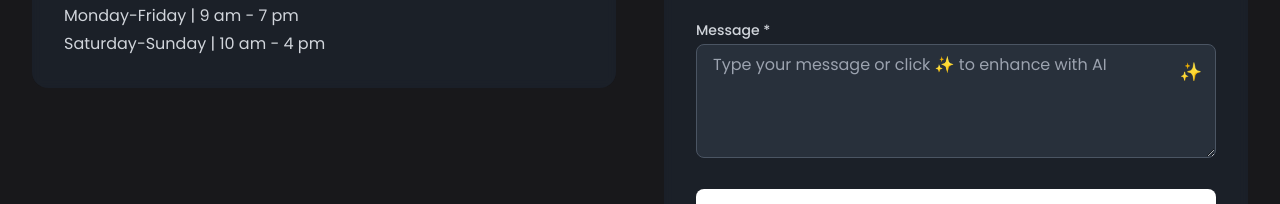
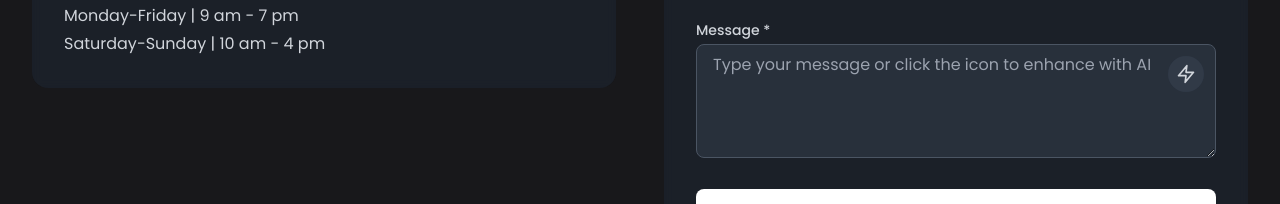
Before and after one commit to arham777/arham-photography, a React (Vite) app: page /contact in a window 1280 px wide. Shown: the part 804-1008 px from the top of the page. Built offline with nearby package versions, Linux system fonts and the light colour scheme.

Commit message:
minor changes icons

```diff
--- a/src/Pages/ContactPage/ContactPage.jsx
+++ b/src/Pages/ContactPage/ContactPage.jsx
@@ -319,13 +319,13 @@ const ContactPage = () => {
                     required
                     rows="4"
                       className="w-full px-4 py-2 pr-12 rounded-lg bg-gray-700/50 border border-gray-600 text-white focus:outline-none focus:border-white transition-colors"
-                      placeholder="Type your message or click ✨ to enhance with AI"
+                      placeholder="Type your message or click the icon to enhance with AI"
                   ></textarea>
                     <button
                       type="button"
                       onClick={handleAiEnhanceMessage}
                       disabled={isAiLoading}
-                      className="absolute top-2 right-2 p-1.5 text-lg text-gray-400 hover:text-white transition-colors disabled:opacity-50 disabled:cursor-not-allowed"
+                      className="absolute top-3 right-3 w-9 h-9 flex items-center justify-center bg-gray-700/60 hover:bg-gray-600/80 text-gray-300 hover:text-white rounded-full transition-all duration-200 disabled:opacity-50 disabled:cursor-not-allowed focus:outline-none focus:ring-2 focus:ring-offset-2 focus:ring-offset-gray-800 focus:ring-sky-500"
                       aria-label="Enhance message with AI"
                       title="Enhance message with AI"
                     >
@@ -335,7 +335,9 @@ const ContactPage = () => {
                           <path className="opacity-75" fill="currentColor" d="M4 12a8 8 0 018-8V0C5.373 0 0 5.373 0 12h4zm2 5.291A7.962 7.962 0 014 12H0c0 3.042 1.135 5.824 3 7.938l3-2.647z"></path>
                         </svg>
                       ) : (
-                        "✨"
+                        <svg xmlns="http://www.w3.org/2000/svg" viewBox="0 0 24 24" fill="none" stroke="currentColor" strokeWidth="2" strokeLinecap="round" strokeLinejoin="round" className="h-5 w-5">
+                           <polygon points="13 2 3 14 12 14 11 22 21 10 12 10 13 2"></polygon>
+                        </svg>
                       )}
                     </button>
                   </div>
```
Also changed, not shown: 1 other file (tests, documents, lock files or other folders).
